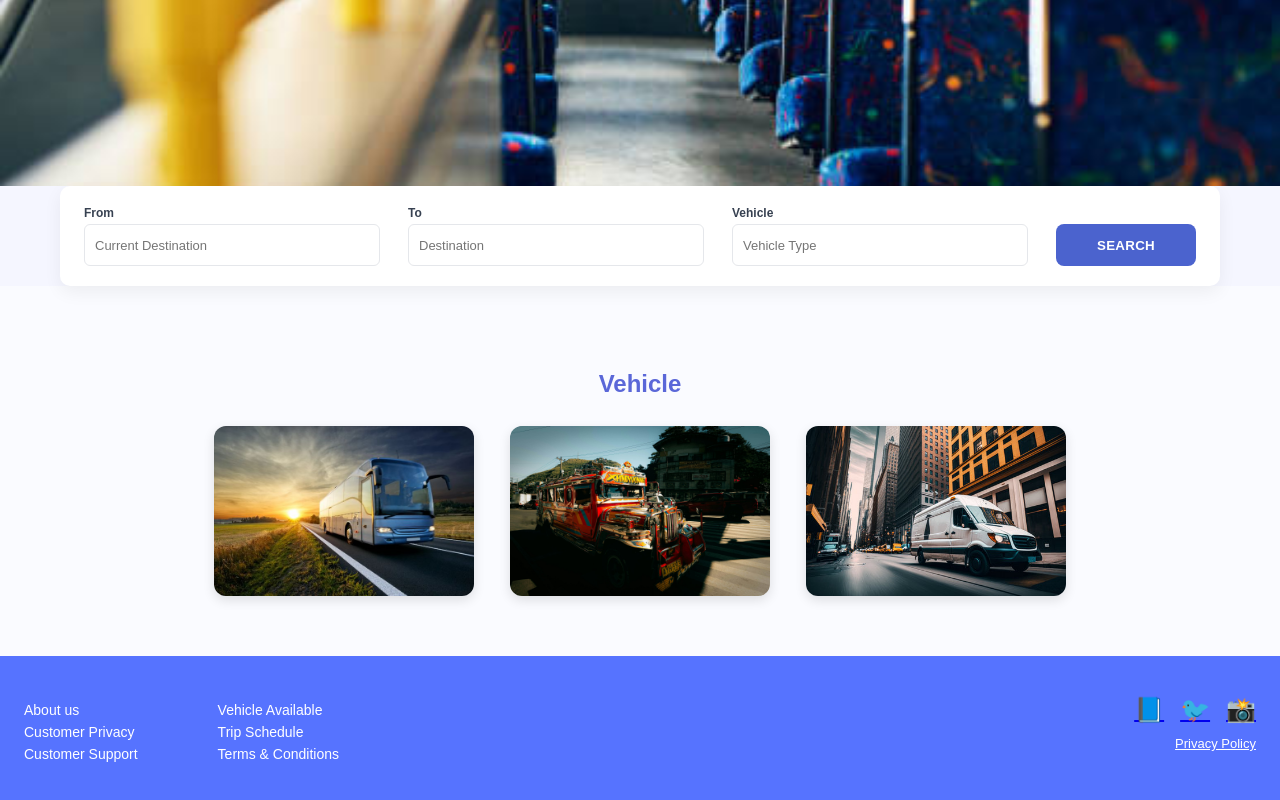
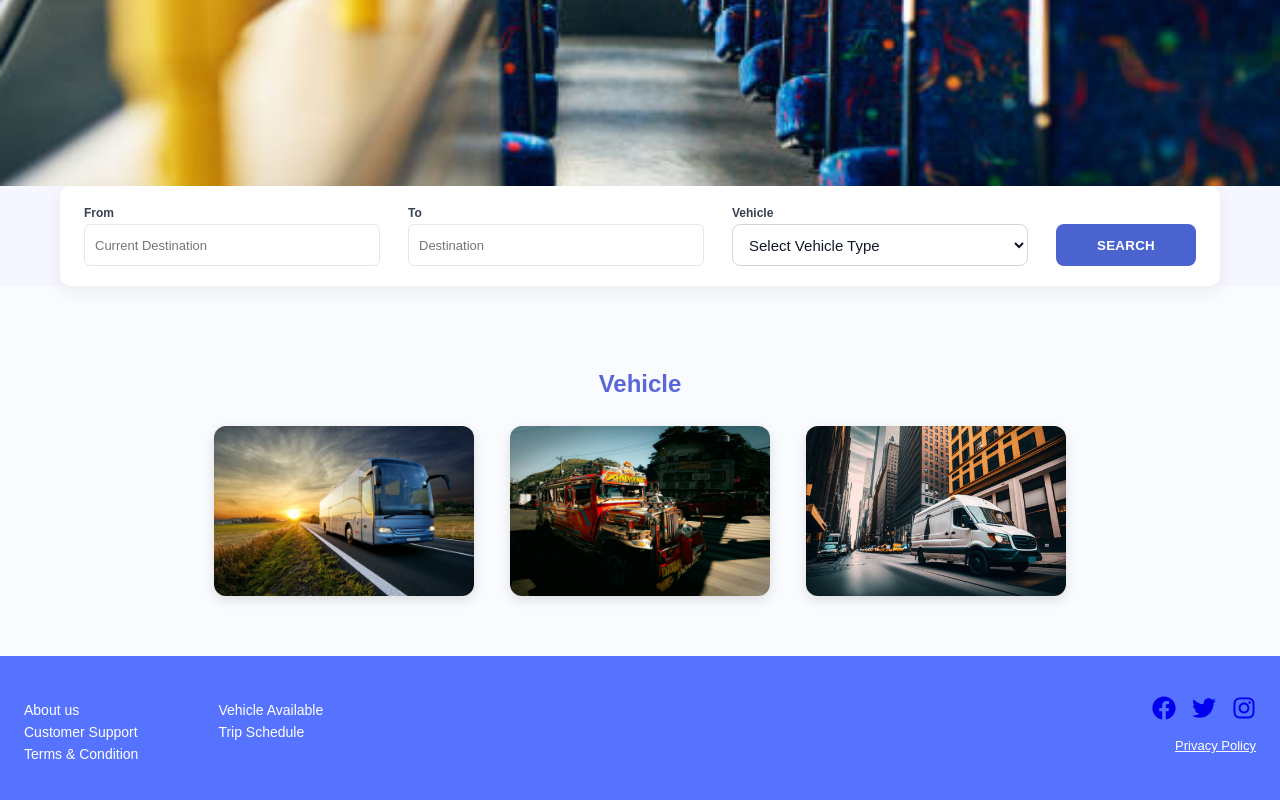
Before and after one commit to xXKuyaClydeXx/Byahero, a React app in the folder frontend/: page / in a window 1280 px wide. Shown: the part 510-1310 px from the top of the page. Built offline with nearby package versions, Linux system fonts and the light colour scheme; the HTML template or start-up script is replaced by a standard one.

Commit message:
update passenger page

```diff
--- a/frontend/package.json
+++ b/frontend/package.json
@@ -16,6 +16,7 @@
     "lucide-react": "^0.547.0",
     "react": "^19.1.1",
     "react-dom": "^19.1.1",
+    "react-icons": "^5.5.0",
     "react-router-dom": "^7.9.4"
   },
   "devDependencies": {
--- a/frontend/src/css/PassengerPage.css
+++ b/frontend/src/css/PassengerPage.css
@@ -229,3 +229,19 @@
   background: #f5f6ff;
   padding: 36px;
 }
+
+.vehicle-select {
+  width: 100%;
+  padding: 10px 12px;
+  border: 1px solid #d1d5db;
+  border-radius: 8px;
+  font-size: 15px;
+  background-color: #fff;
+  color: #111827;
+  outline: none;
+  transition: border-color 0.2s ease;
+}
+
+.vehicle-select:focus {
+  border-color: #3b82f6;
+}
--- a/frontend/src/pages/PassengerPage.jsx
+++ b/frontend/src/pages/PassengerPage.jsx
@@ -8,6 +8,9 @@ import BGbusInside from "../assets/images/BG-busInside.jpg";
 import VehicleBus from "../assets/images/Vehicle-bus.jpg";
 import VehicleJeepney from "../assets/images/Vehicle-jeepney.jpg";
 import VehicleVan from "../assets/images/Vehicle-van.jpg";
+
+// Import icons from react-icons
+import { FaFacebook, FaTwitter, FaInstagram } from "react-icons/fa";
 
 const PassengerPage = () => {
   const navigate = useNavigate();
@@ -67,7 +70,14 @@ const PassengerPage = () => {
 
             <div className="input-group">
               <label htmlFor="vehicle">Vehicle</label>
-              <input type="text" id="vehicle" placeholder="Vehicle Type" />
+              <select id="vehicle" className="vehicle-select" defaultValue="">
+                <option value="" disabled>
+                  Select Vehicle Type
+                </option>
+                <option value="bus">Bus</option>
+                <option value="jeepney">Jeepney</option>
+                <option value="van">Van</option>
+              </select>
             </div>
 
             <div className="action-cell">
@@ -99,21 +109,26 @@ const PassengerPage = () => {
         <div className="footer-links">
           <div>
             <p>About us</p>
-            <p>Customer Privacy</p>
             <p>Customer Support</p>
+            <p>Terms & Condition</p>
           </div>
           <div>
             <p>Vehicle Available</p>
             <p>Trip Schedule</p>
-            <p>Terms & Conditions</p>
           </div>
         </div>
 
         <div className="footer-social">
           <div className="icons">
-            <a href="#">📘</a>
-            <a href="#">🐦</a>
-            <a href="#">📸</a>
+            <a href="#" aria-label="Facebook" className="social-link">
+              <FaFacebook />
+            </a>
+            <a href="#" aria-label="Twitter" className="social-link">
+              <FaTwitter />
+            </a>
+            <a href="#" aria-label="Instagram" className="social-link">
+              <FaInstagram />
+            </a>
           </div>
           <a href="#" className="privacy-link">Privacy Policy</a>
         </div>
```
Also changed, not shown: 1 other file (tests, documents, lock files or other folders).
